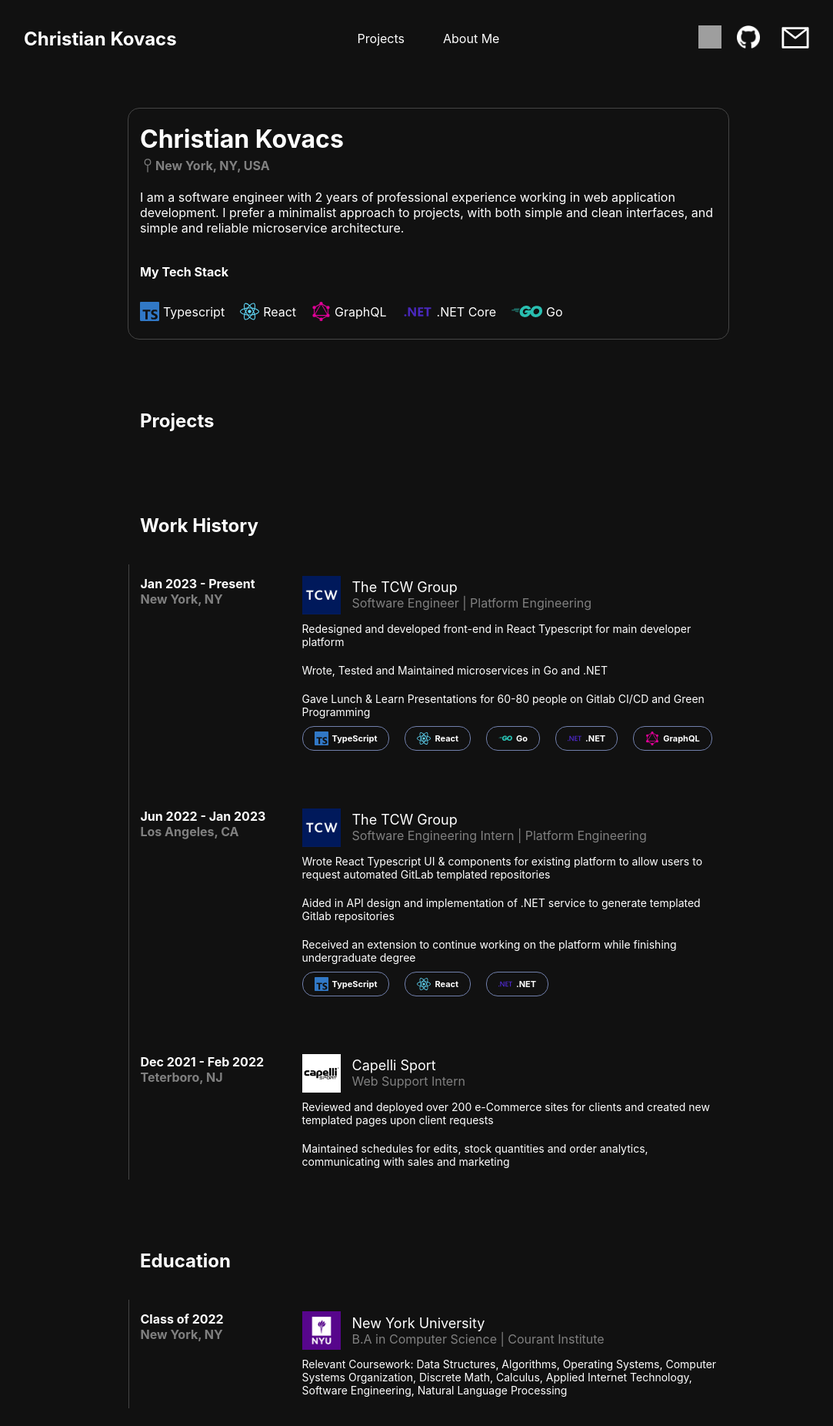
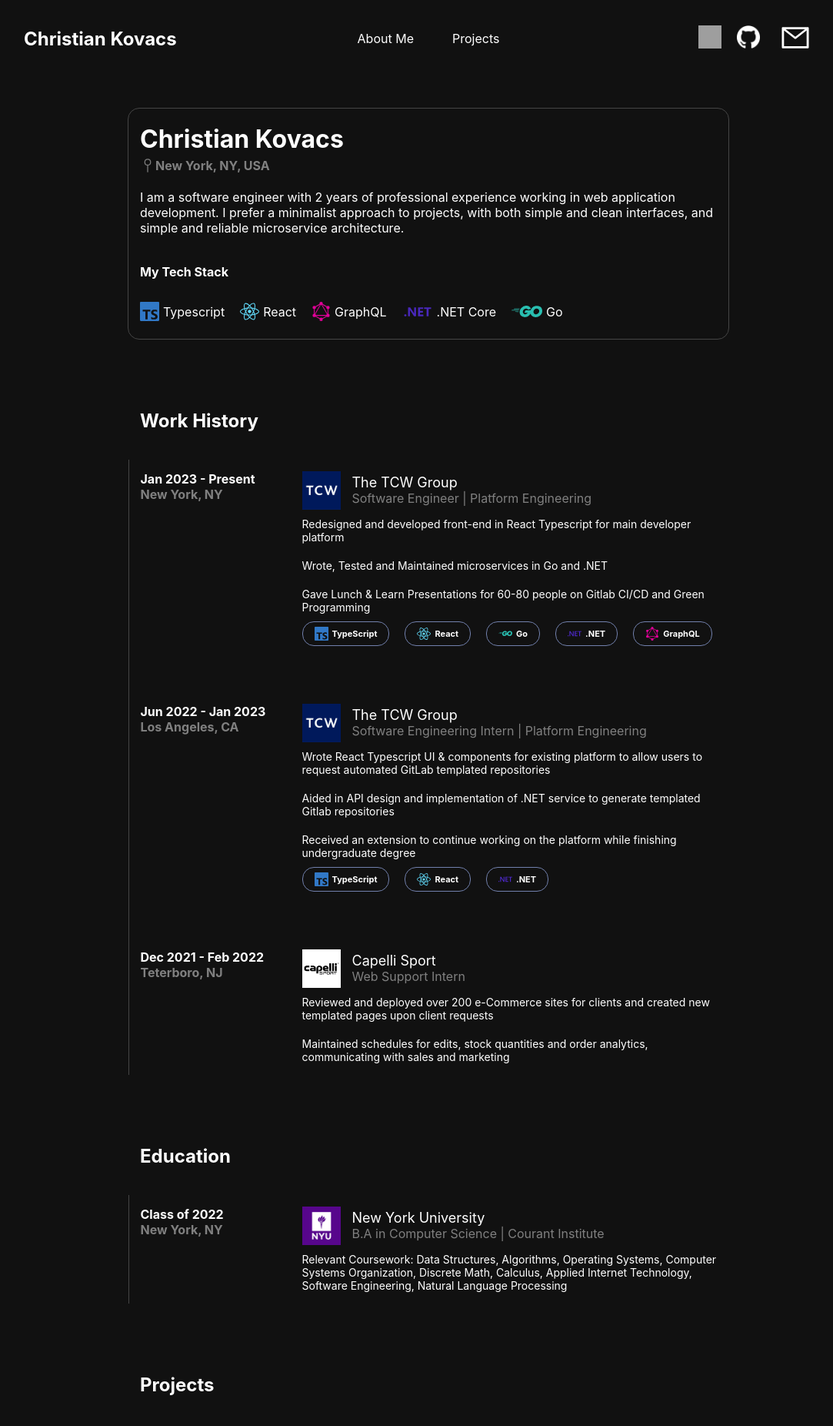
Before and after one commit to ckovacsdev/portfolio, a React (Create React App) app: page / in a window 1280 px wide. Shown: the top 1852 px of the page at 77% size, without its empty margins (83-1166 px from the left). Built offline with nearby package versions, Linux system fonts and the light colour scheme; grey boxes are pictures that could not be loaded; the HTML template or start-up script is replaced by a standard one.

Commit message:
switch order

```diff
--- a/src/App.tsx
+++ b/src/App.tsx
@@ -11,14 +11,12 @@ function App() {
       <Header />
       <div className='main-profile-content'>
 
-        <ProfileCard />
-
-        <div className='home-page-block'>
-          <h1 className='home-page-title' id='projects'> Projects </h1>
+        <div id='about_me'>
+          <ProfileCard />
         </div>
 
         <div className='home-page-block'>
-          <h1 className='home-page-title' id='about_me'> Work History </h1>
+          <h1 className='home-page-title'> Work History </h1>
           <WorkHistory />
         </div>
 
@@ -27,6 +25,9 @@ function App() {
           <EducationCard />
         </div>
 
+        <div className='home-page-block'>
+          <h1 className='home-page-title' id='projects'> Projects </h1>
+        </div>
       </div>
     </div>
   );
--- a/src/components/header/header.tsx
+++ b/src/components/header/header.tsx
@@ -37,8 +37,8 @@ export const Header = () => {
 
                 <div className='header-section-container section-links'>
                     <div className='header-menu-links'>
+                        <a href='#about_me' className='header-menu-link'> About Me </a>
                         <a href='#projects' className='header-menu-link'> Projects </a>
-                        <a href='#about_me' className='header-menu-link'> About Me </a>
                     </div>
                 </div>
 
@@ -68,8 +68,8 @@ export const Header = () => {
             {isOpen &&
                 <div className='header-dropdown-menu'>
 
+                    <a href='#about_me' onClick={() => setOpen(false)} className='header-dropdown-menu-item'> About Me </a>
                     <a href='#projects' onClick={() => setOpen(false)} className='header-dropdown-menu-item'> Projects </a>
-                    <a href='#about_me' onClick={() => setOpen(false)} className='header-dropdown-menu-item'> About Me </a>
 
                     <div className='header-dropdown-item-icons'>
                         <a href={LinkedInUrl} target='_blank' rel='noopener noreferrer' className='dropdown-icon-container'>
```
